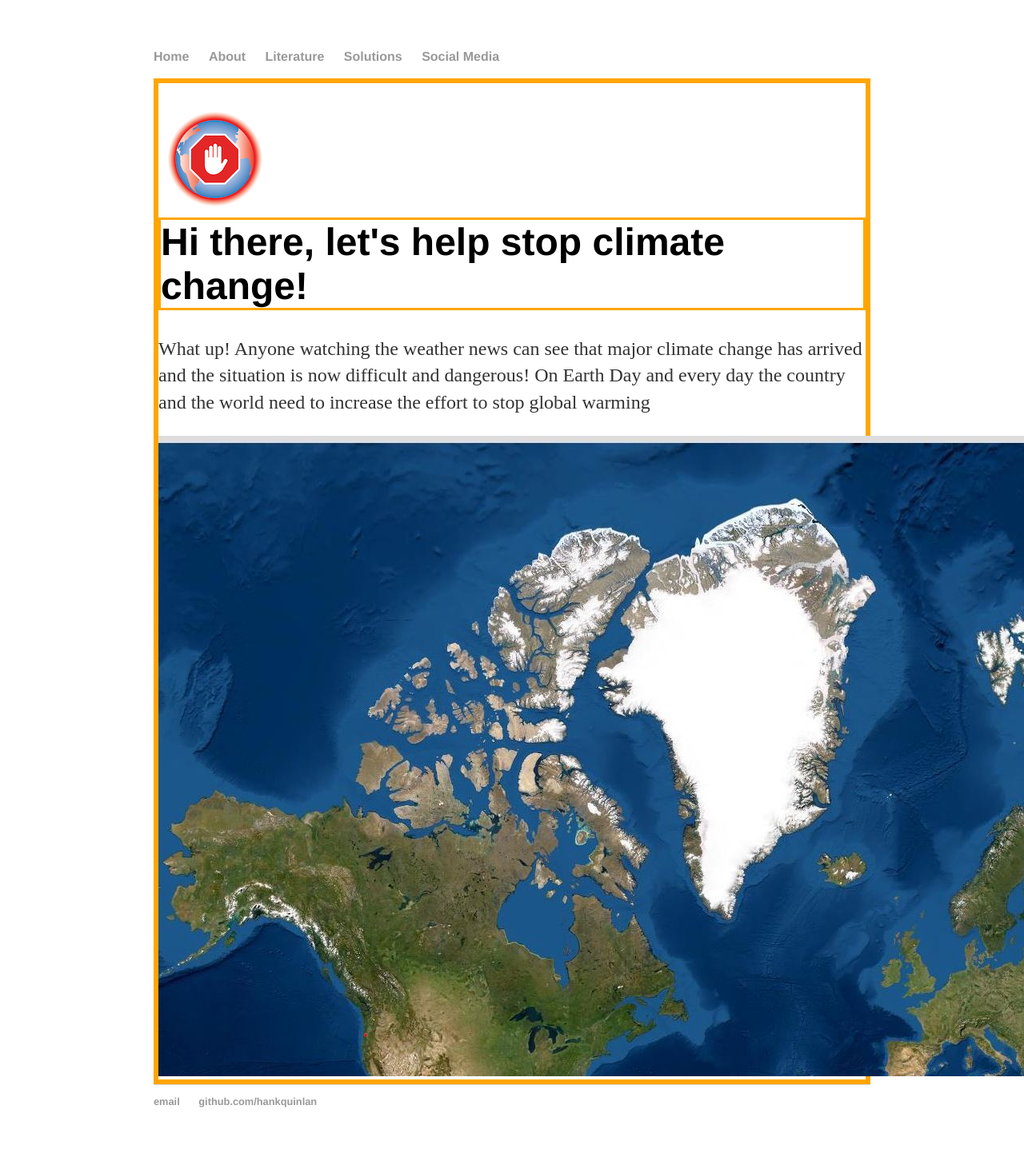
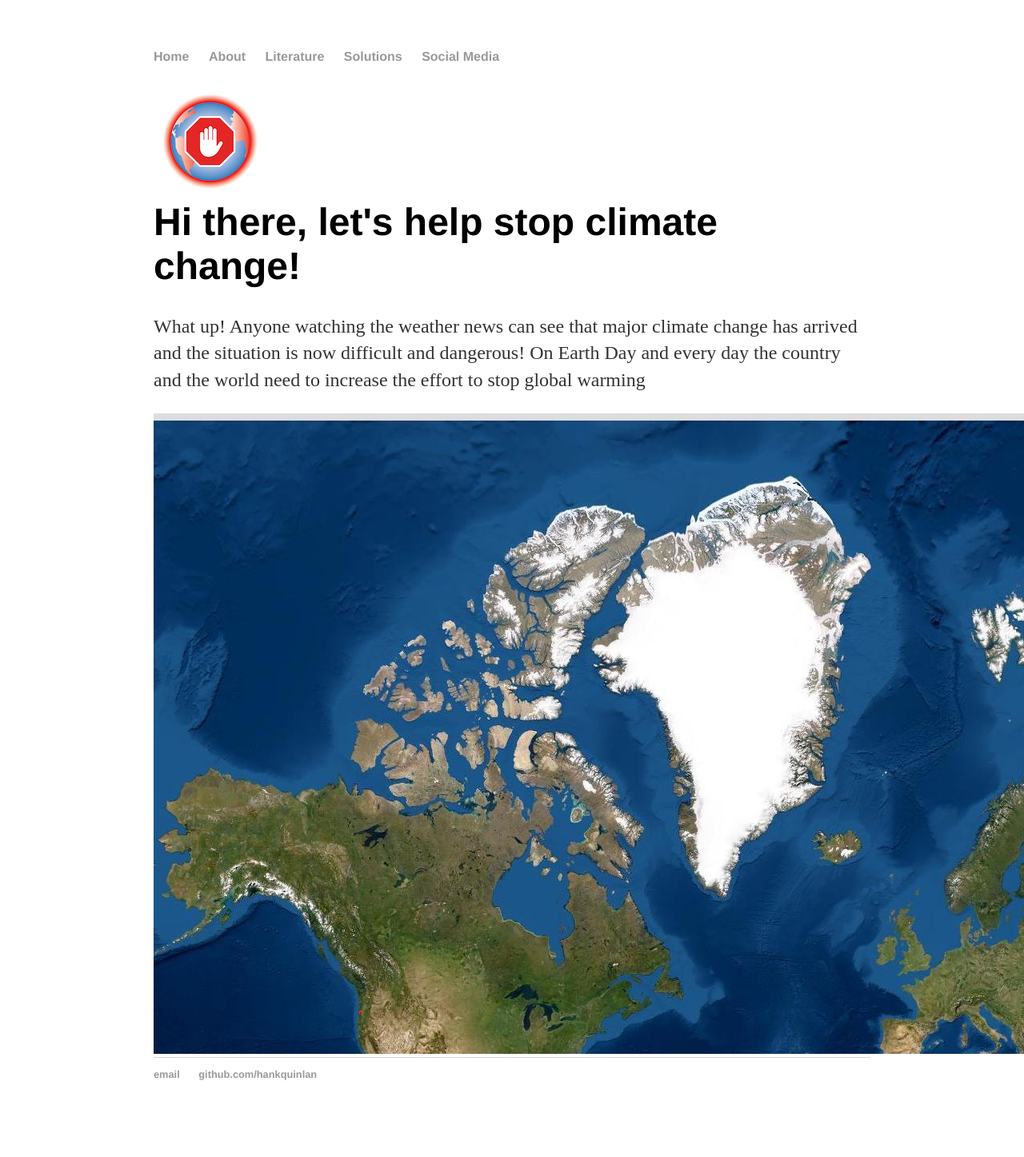
Before and after one commit to endclimatechange/endclimatechange.github.io, a Jekyll site: the page built from index.html, in a window 1280 px wide. Shown: the whole page at 80% size. Built offline with Jekyll 4.4.1, drawn with Linux system fonts in a browser that asks for light colours; after the commit the page ends 1413 px from its top, so only the background shows below that.

Commit message:
Update index.html

```diff
--- a/index.html
+++ b/index.html
@@ -4,8 +4,8 @@ title: Stop the madness
 ---
 <style>
 div {
-  border: 3px solid orange;
-  padding-top: -25px;
+
+  padding-top: -125px;
 }
 </style>
 		<div class="blurb">
```
